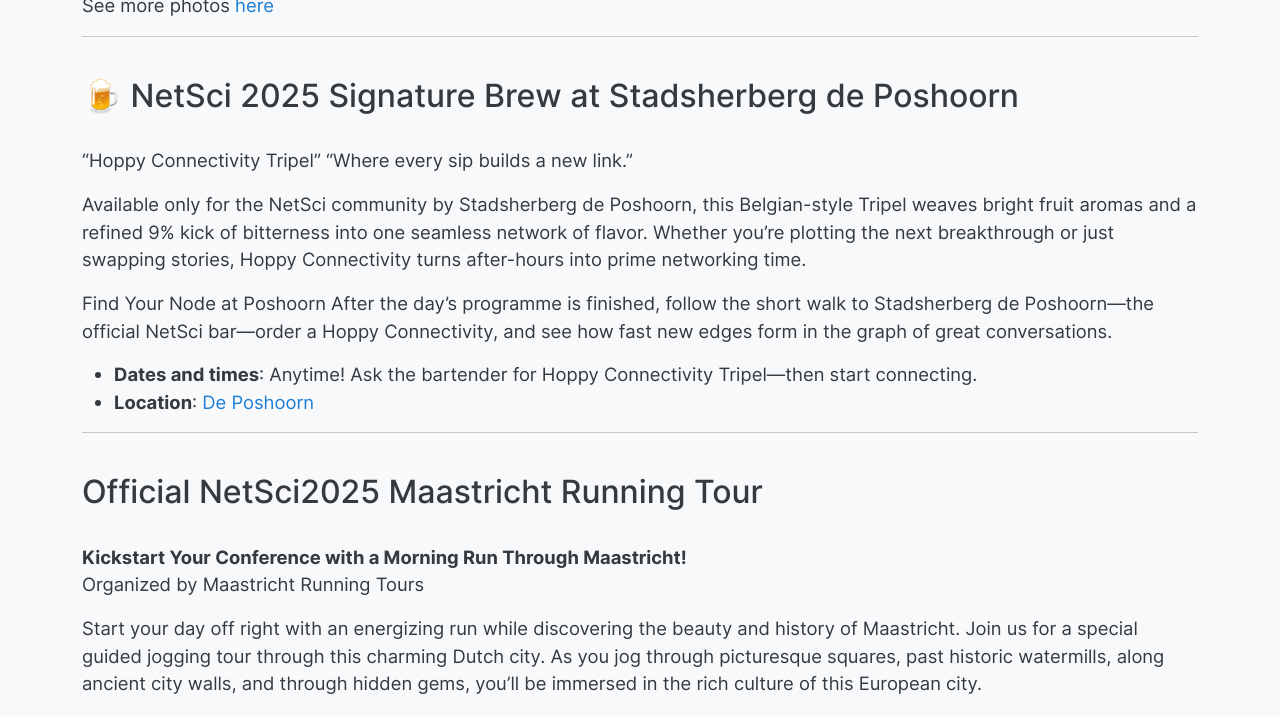
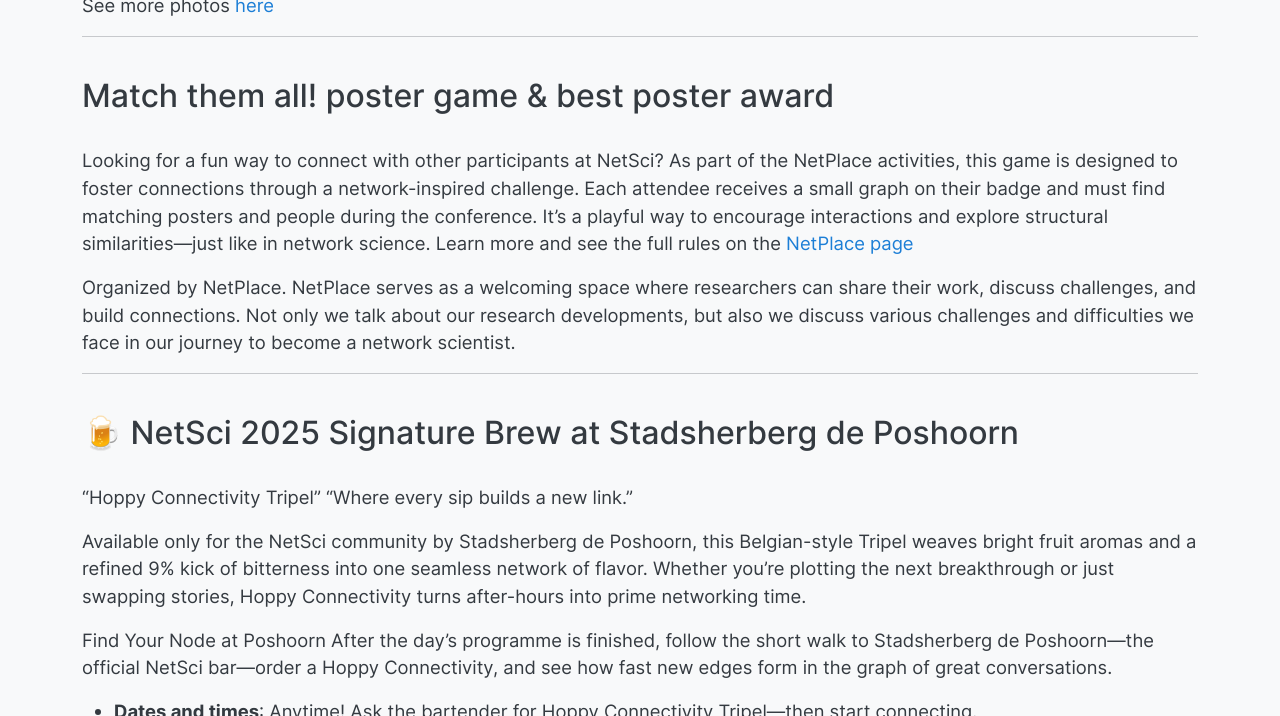
Before and after one commit to NetSci2025/netsci2025.github.io, a Jekyll site: the page built from social_program.md, in a window 1280 px wide and 900 px high, scrolled down 1028 px, cut to the strip 184-900 px from the top of the window. Built offline with Jekyll 4.4.1, drawn with Linux system fonts in a browser that asks for light colours.

Commit message:
Update social_program.md

```diff
--- a/social_program.md
+++ b/social_program.md
@@ -33,6 +33,15 @@ See more photos [here](https://www.dropbox.com/scl/fo/ueob1yg2xnjns595dbjg7/APVN
 
 ---
 
+## Match them all! poster game & best poster award
+
+Looking for a fun way to connect with other participants at NetSci? As part of the NetPlace activities, this game is designed to foster connections through a network-inspired challenge. Each attendee receives a small graph on their badge and must find matching posters and people during the conference. It’s a playful way to encourage interactions and explore structural similarities---just like in network science. Learn more and see the full rules on the [NetPlace page](https://netplace.site/event/netsci25/match_them_all_social_activity/)
+
+Organized by NetPlace. NetPlace serves as a welcoming space where researchers can share their work, discuss challenges, and build connections. Not only we talk about our research developments, but also we discuss various challenges and difficulties we face in our journey to become a network scientist.
+
+
+
+---
 
 ## 🍺 NetSci 2025 Signature Brew at Stadsherberg de Poshoorn
 “Hoppy Connectivity Tripel” “Where every sip builds a new link.”
```
